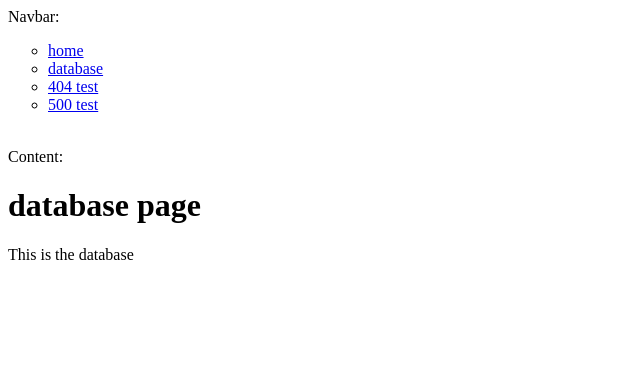
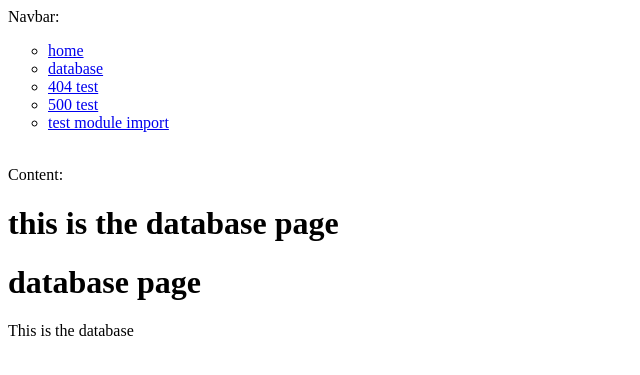
Before and after one commit to Queuebee2/Course8Informatica, a Flask app: page /database in a window 1280 px wide. Shown: the top 375 px of the page, without its empty margins (0-640 px from the left). Run offline with Flask 2, Linux system fonts and the light colour scheme.

Commit message:
add module import test page

```diff
--- a/Course8Informatica/errorhandlers.py
+++ b/Course8Informatica/errorhandlers.py
@@ -3,12 +3,13 @@ from flask import render_template
 
 @app.errorhandler(404)
 def page_not_found(e):
-    # note that we set the 404 status explicitly
+    # Todo turn this into a reroute through routes
     return render_template('errors/404.html'), 404
 
 
 @app.errorhandler(500)
 def server_error(e):
+    # Todo turn this into a reroute through routes
     return render_template('errors/500.html', error_message=e.description), 500
 
 
--- a/Course8Informatica/routes.py
+++ b/Course8Informatica/routes.py
@@ -15,10 +15,24 @@ def home():
 @app.route('/database')
 def database_test():
     """database test page."""
-    return render_template('home.html',
+    return render_template('database_test.html',
                            title="database page",
                            description="This is the database")
 
 @app.route('/crash_the_server')
 def server_error_test():
     abort(500, "success")
+
+
+@app.route('/test_module_import')
+def module_import_test():
+
+    # import something
+    from mysql import connector
+    if connector:
+        module_imported = True
+    else:
+        module_imported = False
+    return render_template('testing/module_import_test.html',
+                           title="testing module imports",
+                           module_output=module_imported)
--- a/Course8Informatica/templates/navigation.html
+++ b/Course8Informatica/templates/navigation.html
@@ -12,6 +12,8 @@
      <li><a href="/database">database</a></li>
      <li><a href="/doesnt_exist">404 test</a></li>
      <li><a href="/crash_the_server">500 test</a></li>
+     <li><a href="/test_module_import">test module import</a></li>
+
 
      {# Als je een link wil toevoegen, vergeet dan niet een route te maken (anders 404)#}
 
```
Also changed, not shown: Course8Informatica/templates/testing/module_import_test.html (added, +10 -0 lines).
